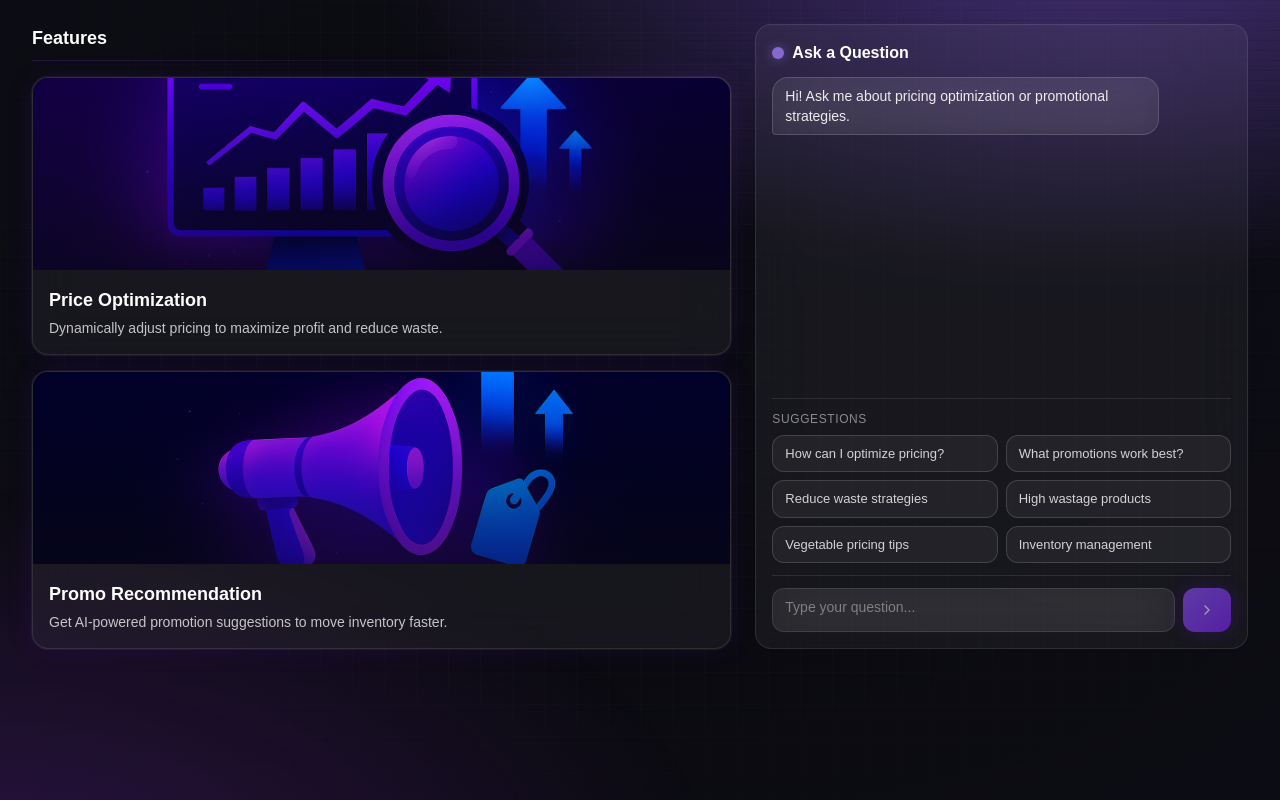
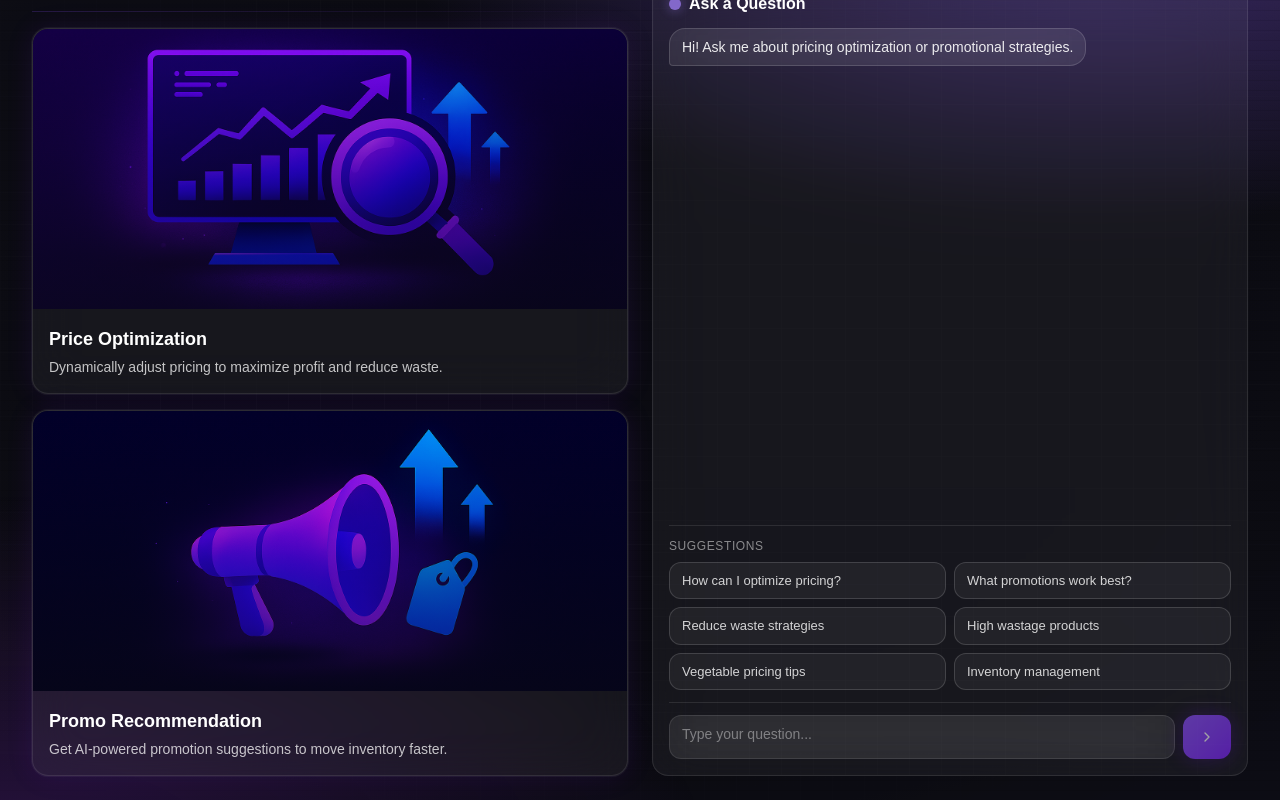
Before and after one commit to justrovilsurio/dynamic-price-and-waste-optimizer, a Next.js app: page / in a window 1280 px wide. Built offline with nearby package versions, Linux system fonts and the light colour scheme.

Commit message:
fix(Landing Page): adjust landing page sizing in desktop

```diff
--- a/app/page.tsx
+++ b/app/page.tsx
@@ -79,12 +79,12 @@ export default function LandingPage() {
       <div className="relative z-10 mx-auto max-w-7xl px-4 md:px-6 lg:px-8 py-6">
         <div className="grid grid-cols-1 lg:grid-cols-12 gap-6">
           {/* Left side - Features */}
-          <div className="lg:col-span-7">
+          <div className="lg:col-span-6">
             <FeatureGrid />
           </div>
 
           {/* Right side - Chat */}
-          <div className="lg:col-span-5">
+          <div className="lg:col-span-6">
             <ChatPanel messages={messages} onSendMessage={handleSendMessage} />
           </div>
         </div>
--- a/components/landing/FeatureCard.tsx
+++ b/components/landing/FeatureCard.tsx
@@ -16,12 +16,12 @@ export function FeatureCard({ title, description, imageUrl }: FeatureCardProps)
                  w-full h-full text-left"
     >
       {/* Image with overlay */}
-      <div className="relative h-44 md:h-48 overflow-hidden">
+      <div className="relative h-50 md:h-70 overflow-hidden">
         <div className="absolute inset-0 bg-gradient-to-t from-neutral-950/50 to-transparent z-10" />
         <img
           src={imageUrl}
           alt={title}
-          className="w-full h-full object-cover object-left transition-transform duration-300 group-hover:scale-105"
+          className="w-full h-full object-cover object-center transition-transform duration-300 group-hover:scale-105"
         />
       </div>
 
```
